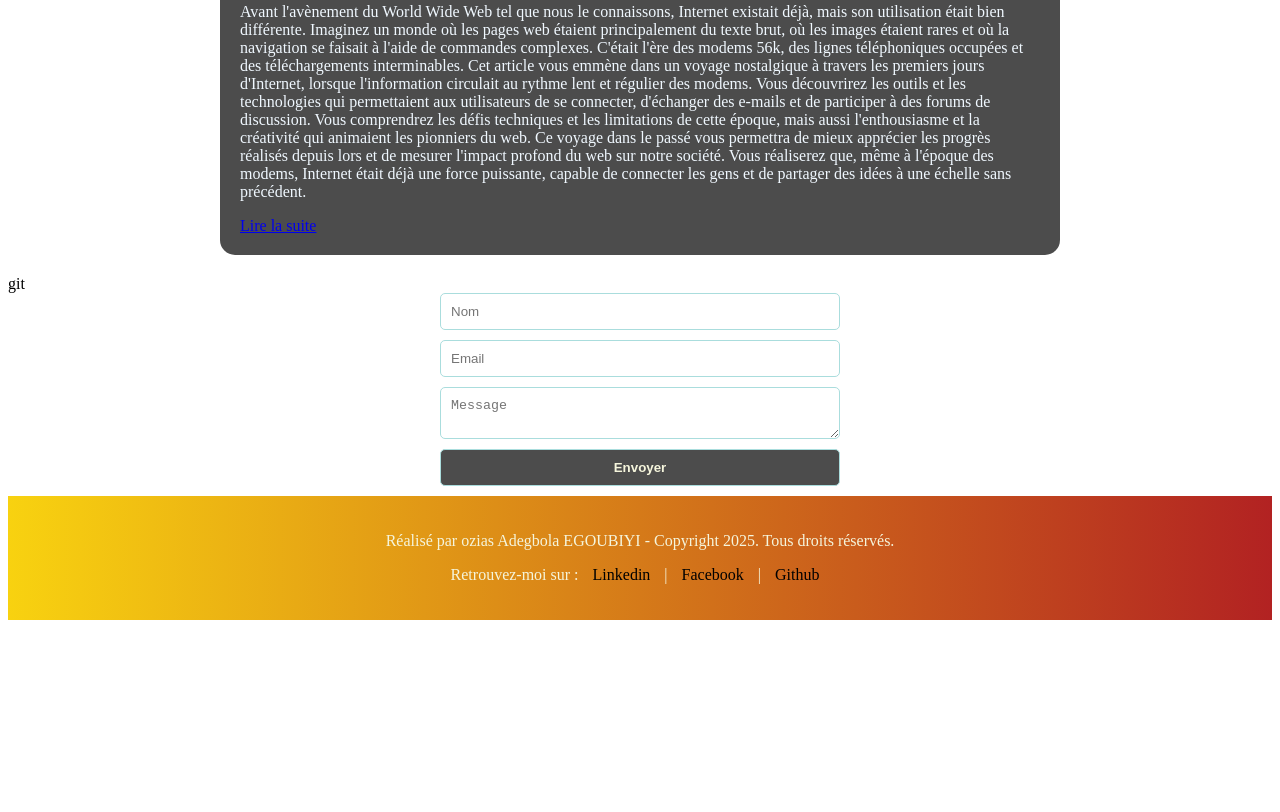
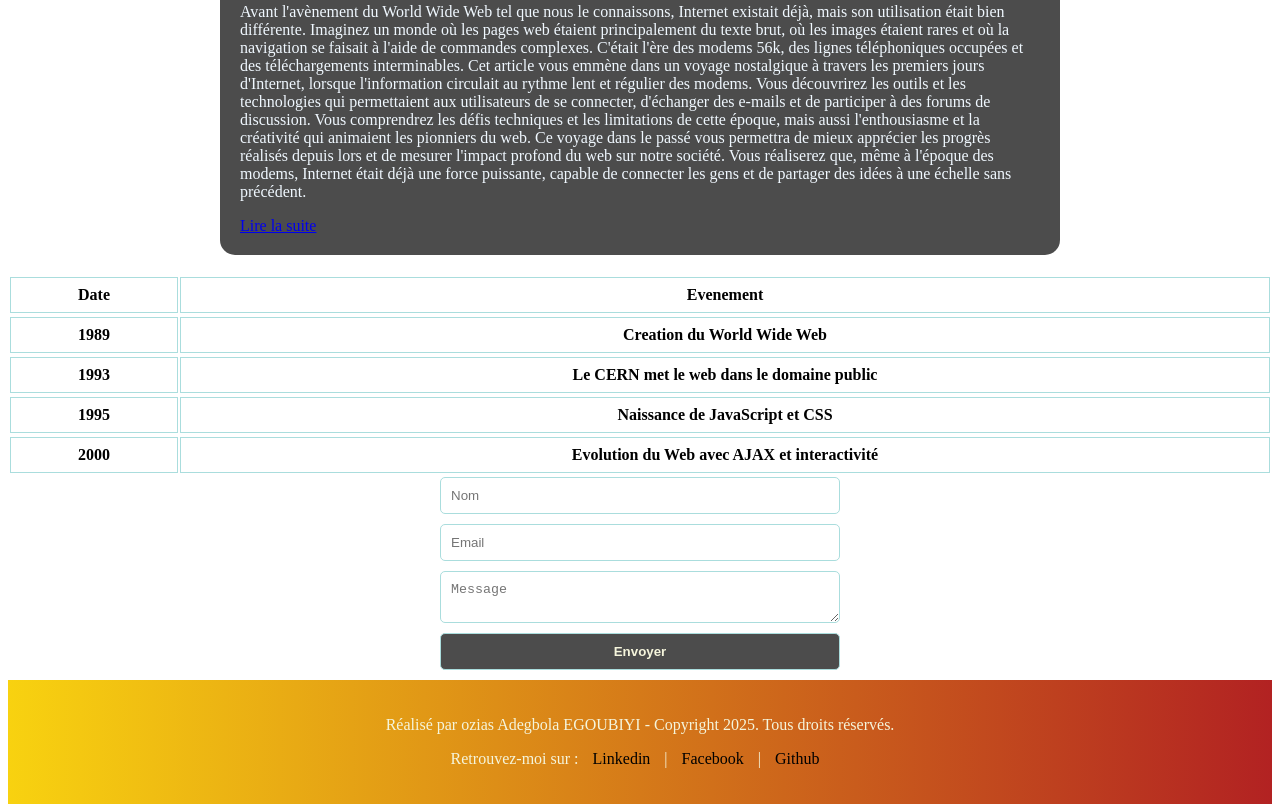
Before and after one commit to Ozias33/egoubiyi_ozias_semaine2_emn_html_css, a plain HTML site: page index.html in a window 1280 px wide. Shown: the part 2504-3316 px from the top of the page. Before the commit the page ends 3132 px from the top, so only its background shows below. Drawn offline with Linux system fonts and the light colour scheme.

Commit message:
section_4_ozias_egoubiyi

```diff
--- a/index.html
+++ b/index.html
@@ -65,7 +65,16 @@
                     <a href="#">Lire la suite</a>
             </article>
         </section>
-        git
+        <section id="about">
+            <table>
+                <tr><th>Date</th><th>Evenement</th><tr>
+                <tr><th>1989</th><th>Creation du World Wide Web</th><tr>
+                <tr><th>1993</th><th>Le CERN met le web dans le domaine public</th><tr>
+                <tr><th>1995</th><th>Naissance de JavaScript et CSS</th><tr>
+                    <tr><th>2000</th><th>Evolution du Web avec AJAX et interactivité</th><tr>
+            </table>
+
+        </section>
         <section id="contact">
             <form>
                 <input type="text" placeholder="Nom" required>
--- a/style.css
+++ b/style.css
@@ -127,6 +127,7 @@ article h3 a:hover {
     border: 1px solid #add;
     padding: 8px;
     text-align: left;
+    text-align: center;
 }
 #contact form {
     display: flex;
```
Also changed, not shown: 1 other file.
